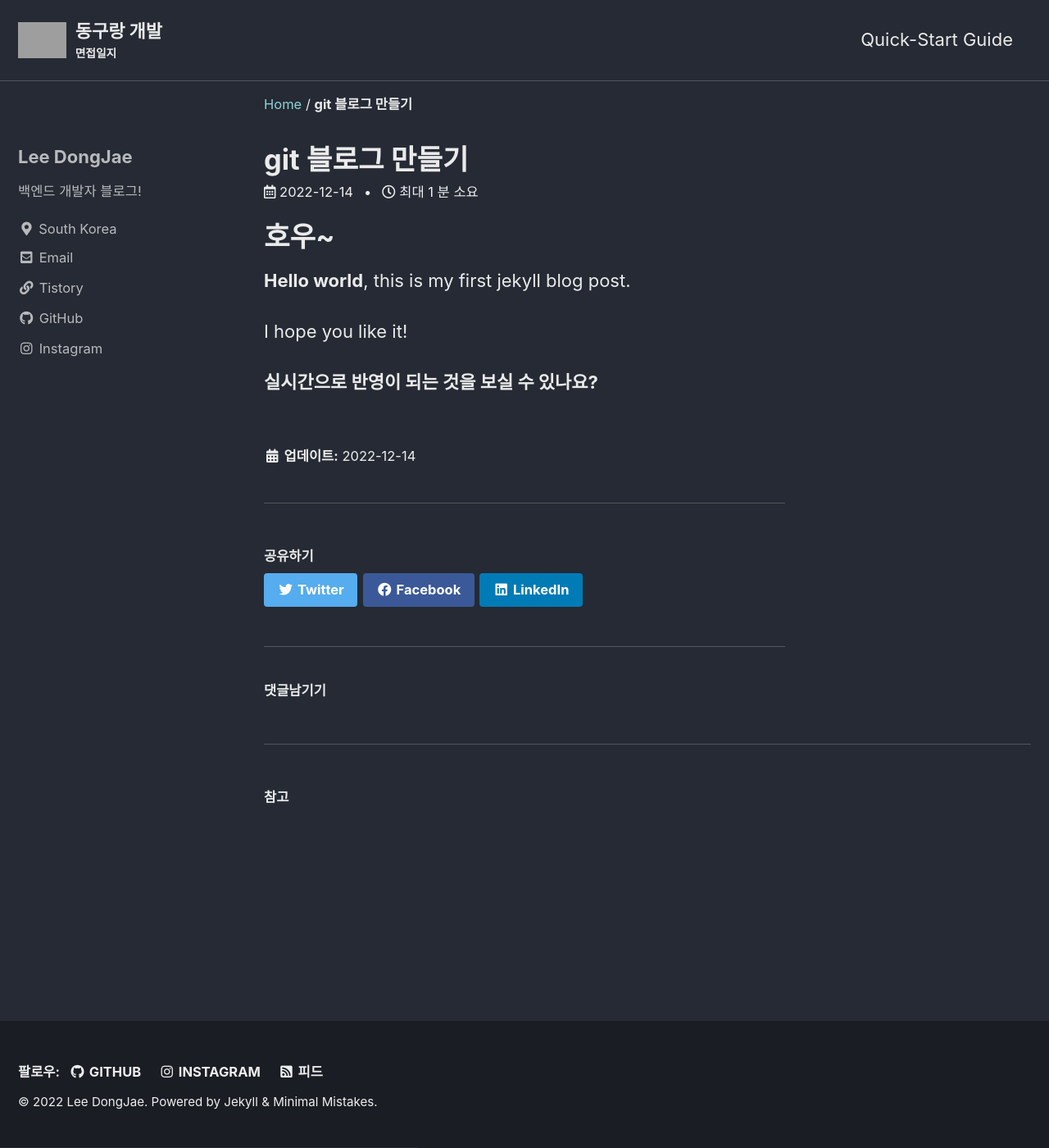
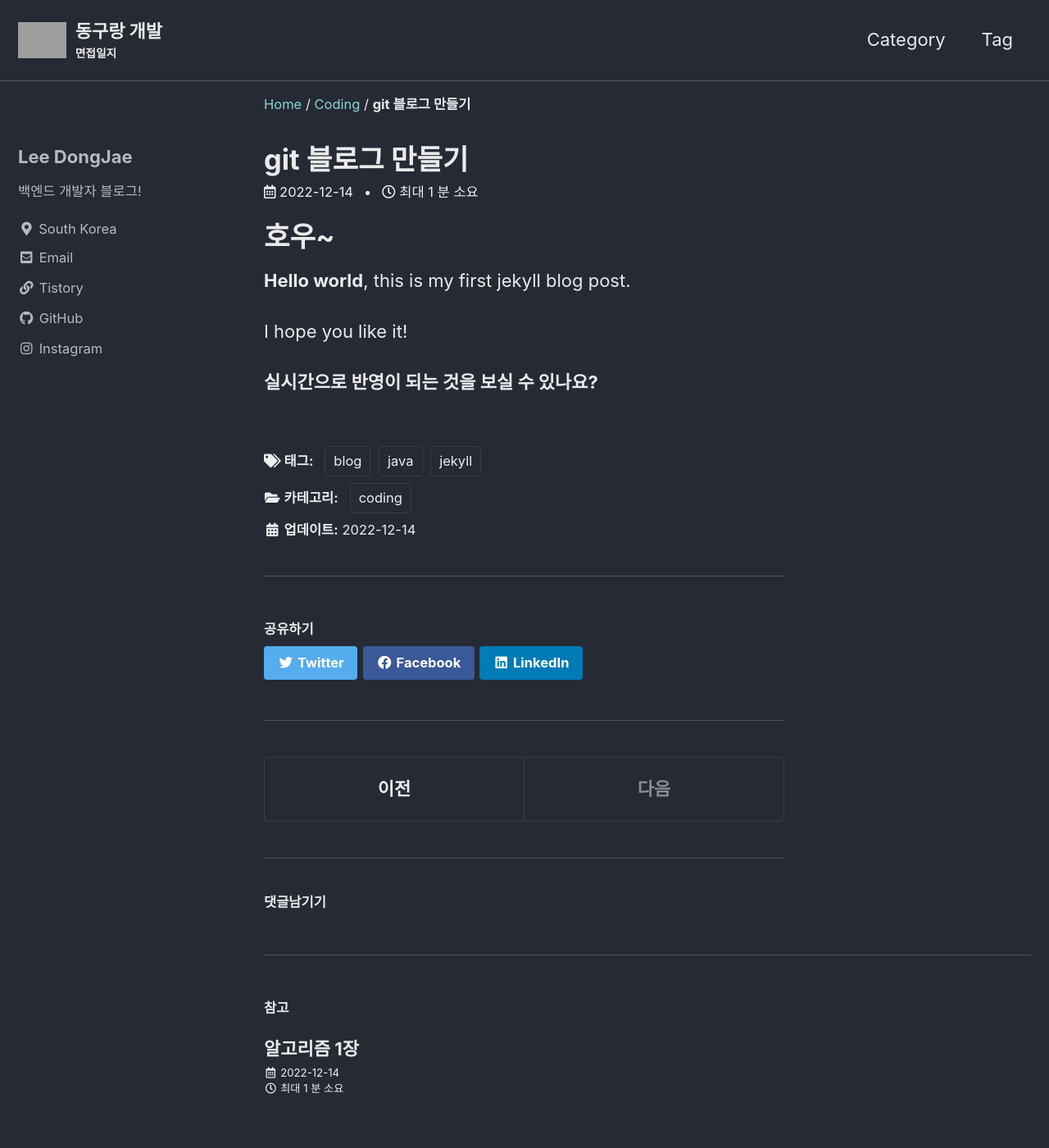
Before and after one commit to Pdongjaelee/Pdongjaelee.github.io, a Jekyll site: the page built from _posts/2022-12-14-first-posting.markdown, in a window 1280 px wide and 1400 px high. Shown: the whole window at 82% size. Built offline with Jekyll 4.4.1, drawn with Linux system fonts in a browser that asks for light colours; cached includes are drawn as plain includes; comment, search, counter and statistics services are not loaded; grey boxes are pictures that could not be loaded.

Commit message:
add Category, Tag

```diff
--- a/_config.yml
+++ b/_config.yml
@@ -238,16 +238,16 @@ tag_archive:
   type: liquid
   path: /tags/
 # https://github.com/jekyll/jekyll-archives
-# jekyll-archives:
-#   enabled:
-#     - categories
-#     - tags
-#   layouts:
-#     category: archive-taxonomy
-#     tag: archive-taxonomy
-#   permalinks:
-#     category: /categories/:name/
-#     tag: /tags/:name/
+jekyll-archives:
+  enabled:
+    - categories
+    - tags
+  layouts:
+    category: archive-taxonomy
+    tag: archive-taxonomy
+  permalinks:
+    category: /categories/:name/
+    tag: /tags/:name/
 
 
 # HTML Compression
--- a/_data/navigation.yml
+++ b/_data/navigation.yml
@@ -1,7 +1,9 @@
 # main links
 main:
-  - title: "Quick-Start Guide"
-    url: https://mmistakes.github.io/minimal-mistakes/docs/quick-start-guide/
+  - title: "Category"
+    url: /categories/
+  - title: "Tag"
+    url: /tags/
   # - title: "About"
   #   url: https://mmistakes.github.io/minimal-mistakes/about/
   # - title: "Sample Posts"
--- /dev/null
+++ b/_posts/2022-12-14-A01-posting.markdown
@@ -0,0 +1,6 @@
+---
+layout: single
+title : "알고리즘 1장"
+categories: a
+tag: java
+---
--- a/_posts/2022-12-14-first-posting.markdown
+++ b/_posts/2022-12-14-first-posting.markdown
@@ -1,6 +1,8 @@
 ---
 layout: single
 title : "git 블로그 만들기"
+categories: coding
+tag: [java, blog, jekyll]
 ---
 
 # 호우~
```
Also changed, not shown: _pages/category-archive.md (added, +7 -0 lines), _pages/tag-archive.md (added, +7 -0 lines), Gemfile.lock.
